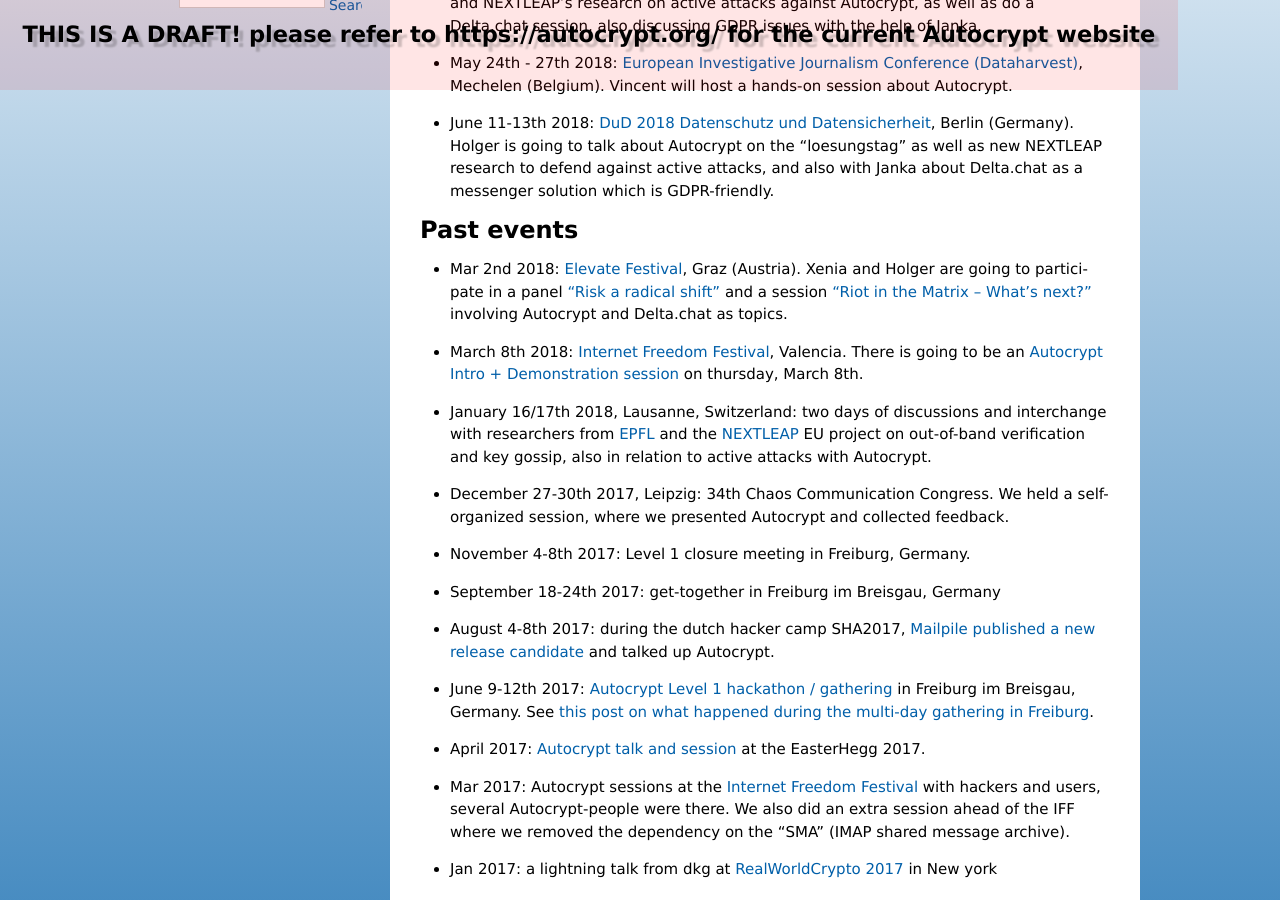
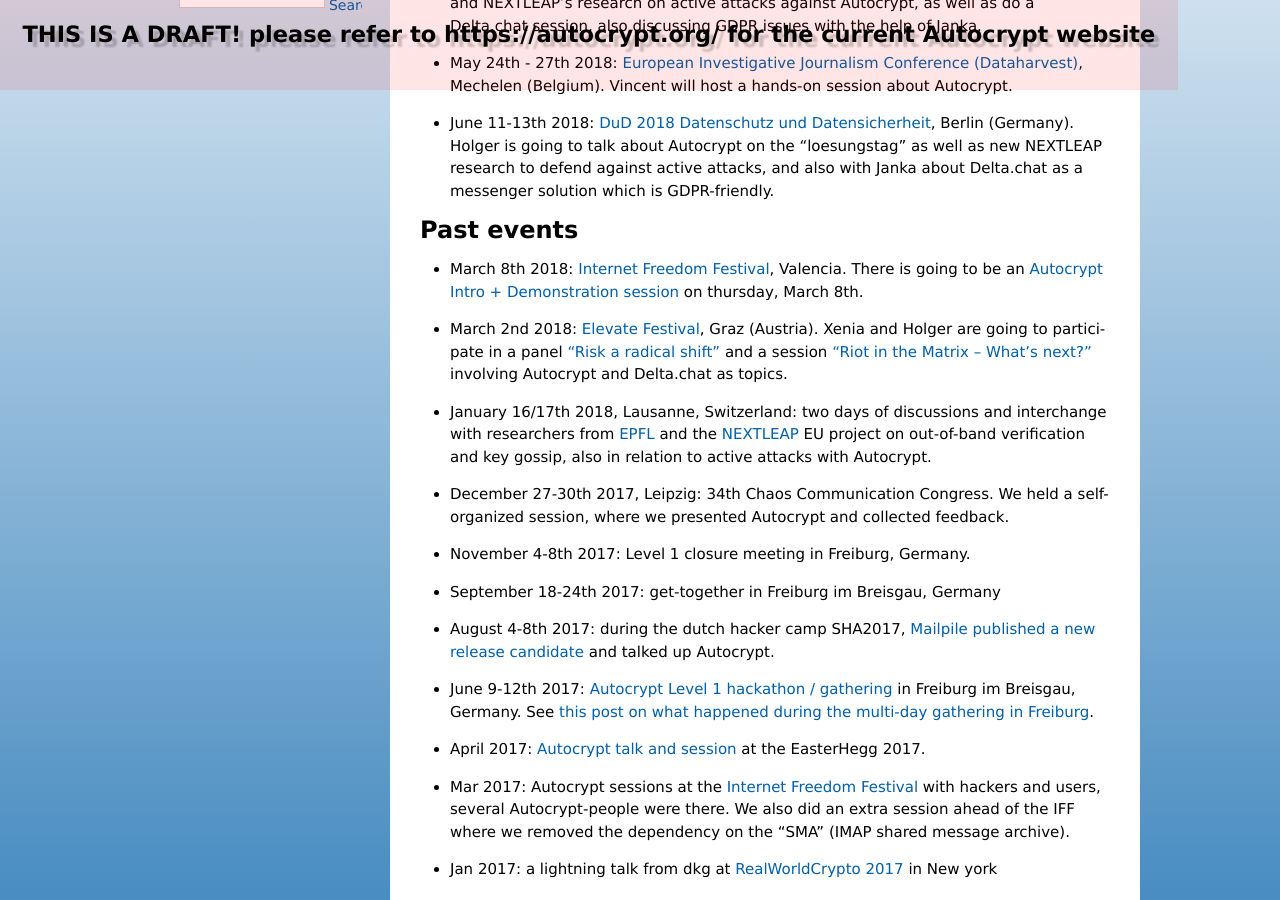
Before and after one commit to autocrypt/autocrypt, a Sphinx documentation site: the page built from doc/contact.rst, in a window 1280 px wide and 900 px high, scrolled down 612 px. Built offline with Sphinx 7.4.7, drawn with Linux system fonts in a browser that asks for light colours.

Commit message:
sort past events in reverse chronological order

```diff
--- a/doc/contact.rst
+++ b/doc/contact.rst
@@ -85,15 +85,15 @@
 Past events
 -------------
 
-- Mar 2nd 2018: `Elevate Festival <https://elevate.at>`_, Graz (Austria).
-  Xenia and Holger are going to participate in a panel
-  `"Risk a radical shift" <https://elevate.at/diskursprogramm/e18radicalshift/>`_
-  and a session `"Riot in the Matrix -- What's next?" <https://elevate.at/diskursprogramm/e18riotmatrix/>`_ involving Autocrypt and Delta.chat as topics.
-
 - March 8th 2018: `Internet Freedom Festival`_, Valencia.  There
   is going to be an `Autocrypt Intro + Demonstration session
   <https://platform.internetfreedomfestival.org/en/IFF2018/public/schedule/custom/238>`_
   on thursday, March 8th.
+
+- March 2nd 2018: `Elevate Festival <https://elevate.at>`_, Graz (Austria).
+  Xenia and Holger are going to participate in a panel
+  `"Risk a radical shift" <https://elevate.at/diskursprogramm/e18radicalshift/>`_
+  and a session `"Riot in the Matrix -- What's next?" <https://elevate.at/diskursprogramm/e18riotmatrix/>`_ involving Autocrypt and Delta.chat as topics.
 
 - January 16/17th 2018, Lausanne, Switzerland: two days of discussions and
   interchange with researchers from `EPFL`_ and the `NEXTLEAP`_ EU project
```
